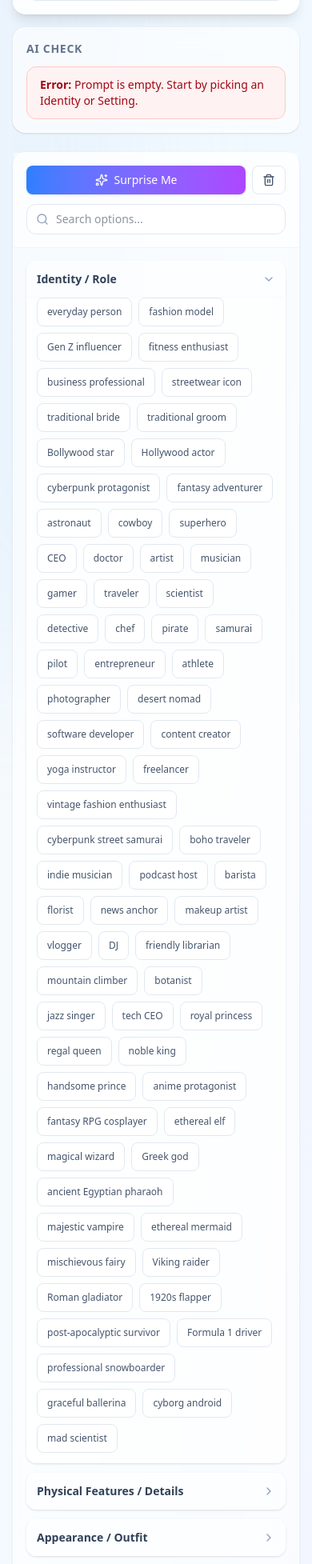
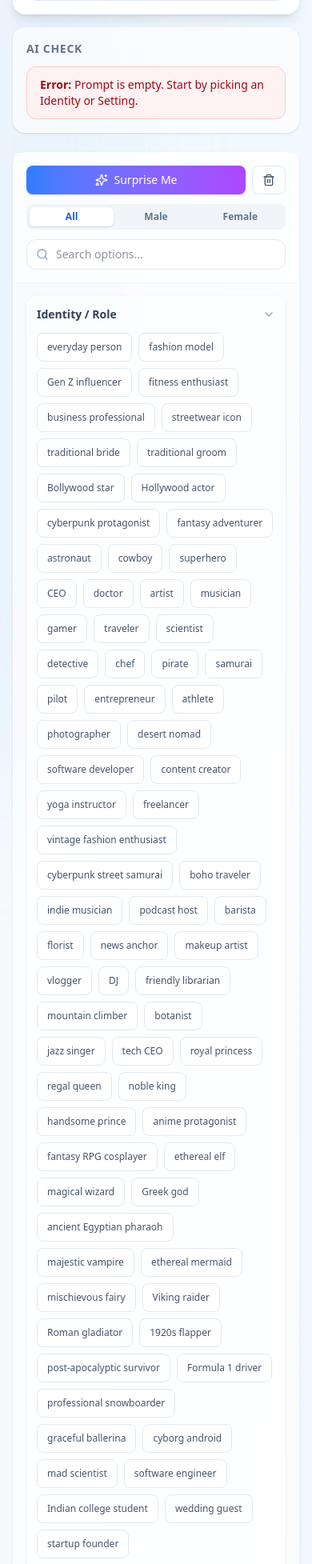
Before and after one commit to alekhya-induri/Meta-AI-Prompt-Composer, a React (Vite) app: page / in a window 390 px wide. Shown: the part 659-2614 px from the top of the page at 80% size. Built offline with nearby package versions, Linux system fonts and the light colour scheme.

Commit message:
feat: Add gender filter and option recommendations
Introduce a gender filter to narrow down character options and implement a recommendation engine that suggests related options based on current selections. This enhances user experience by providing more targeted and relevant choices.

```diff
--- a/src/App.tsx
+++ b/src/App.tsx
@@ -4,7 +4,7 @@ import {
   Trash2, History, Settings2, HelpCircle, Lightbulb, FileText, FileJson, Video, MessageSquare, Image as ImageIcon, Github
 } from 'lucide-react';
 import { PROMPT_OPTIONS, CATEGORY_LABELS, Category, EXAMPLE_PROMPTS, OPTION_DESCRIPTIONS } from './data';
-import { PromptSelections, generatePromptText, validatePrompt, generateSurpriseMeSelections, pickRandom, exportPromptToFile, cn, generateAnimationPrompt, generateSocialCaption } from './utils';
+import { PromptSelections, generatePromptText, validatePrompt, generateSurpriseMeSelections, pickRandom, exportPromptToFile, cn, generateAnimationPrompt, generateSocialCaption, GenderFilter, getFilteredOptions, getRecommendedOptions } from './utils';
 
 // --- Types ---
 interface Preset {
@@ -28,6 +28,9 @@ export default function App() {
   // State: Tab navigation
   const [activeTab, setActiveTab] = useState<TabType>('build');
   const [outputTab, setOutputTab] = useState<'image' | 'video' | 'caption'>('image');
+
+  // State: Filter
+  const [genderFilter, setGenderFilter] = useState<GenderFilter>('all');
 
   // State: Selections
   const [selections, setSelections] = useState<PromptSelections>({});
@@ -78,6 +81,7 @@ export default function App() {
   const animationPromptText = useMemo(() => generateAnimationPrompt(selections), [selections]);
   const socialCaptionText = useMemo(() => generateSocialCaption(selections), [selections]);
   const validationWarnings = useMemo(() => validatePrompt(selections, activePromptText), [selections, activePromptText]);
+  const recommendedOptions = useMemo(() => getRecommendedOptions(selections), [selections]);
 
   // Handlers
   const handleToggleOption = (category: Category, option: string) => {
@@ -248,6 +252,22 @@ export default function App() {
                     </button>
                   </div>
 
+                  {/* Gender Filter Toggle */}
+                  <div className="flex bg-slate-100 p-1 rounded-lg">
+                    {(['all', 'male', 'female'] as const).map(type => (
+                      <button
+                        key={type}
+                        onClick={() => setGenderFilter(type)}
+                        className={cn(
+                          "flex-1 py-1 px-2 text-xs font-semibold rounded-md transition-all capitalize",
+                          genderFilter === type ? "bg-white shadow-sm text-blue-600" : "text-slate-500 hover:text-slate-700"
+                        )}
+                      >
+                        {type}
+                      </button>
+                    ))}
+                  </div>
+
                   {/* Global Search */}
                   <div className="relative">
                     <Search className="absolute left-3 top-1/2 -translate-y-1/2 text-slate-400" size={16} />
@@ -270,7 +290,7 @@ export default function App() {
 
                 <div className="flex-1 overflow-y-auto p-4 space-y-3 custom-scrollbar">
                   {categories.map((cat) => {
-                    const options = PROMPT_OPTIONS[cat];
+                    const options = getFilteredOptions(cat, genderFilter);
                     const filteredOptions = searchQuery
                       ? options.filter(o => o.toLowerCase().includes(searchQuery.toLowerCase()))
                       : options;
@@ -301,6 +321,7 @@ export default function App() {
                           <div className="p-3 pt-0 flex flex-wrap gap-2 border-t border-slate-100/50 bg-white/30">
                             {filteredOptions.map(option => {
                               const isSelected = selections[cat]?.includes(option);
+                              const isRecommended = !isSelected && recommendedOptions.has(option);
                               return (
                                 <button
                                   key={option}
@@ -309,12 +330,17 @@ export default function App() {
                                     "px-3 py-1.5 rounded-lg transition-all duration-200 border flex flex-col justify-center items-start text-left min-h-[36px]",
                                     isSelected
                                       ? "bg-blue-600 text-white border-blue-600 shadow-sm shadow-blue-500/20"
-                                      : "bg-white text-slate-600 border-slate-200 hover:border-blue-300 hover:bg-blue-50"
+                                      : isRecommended
+                                        ? "bg-purple-50/50 text-indigo-700 border-indigo-200 hover:border-indigo-400 hover:bg-indigo-50"
+                                        : "bg-white text-slate-600 border-slate-200 hover:border-blue-300 hover:bg-blue-50"
                                   )}
                                 >
-                                  <span className="text-xs font-medium">{option}</span>
+                                  <div className="flex items-center gap-1.5 w-full">
+                                    {isRecommended && <div className="w-1.5 h-1.5 rounded-full bg-indigo-500 flex-shrink-0" title="Great match for your selected vibe!" />}
+                                    <span className="text-xs font-medium">{option}</span>
+                                  </div>
                                   {OPTION_DESCRIPTIONS[option] && (
-                                    <span className={cn("text-[10px] leading-tight mt-0.5 max-w-[150px] whitespace-normal sm:max-w-xs", isSelected ? "text-blue-100" : "text-slate-400 font-normal")}>
+                                    <span className={cn("text-[10px] leading-tight mt-0.5 max-w-[150px] whitespace-normal sm:max-w-xs", isSelected ? "text-blue-100" : isRecommended ? "text-indigo-400/80" : "text-slate-400 font-normal")}>
                                       {OPTION_DESCRIPTIONS[option]}
                                     </span>
                                   )}
--- a/src/data.ts
+++ b/src/data.ts
@@ -8,7 +8,8 @@ export const PROMPT_OPTIONS = {
     "software developer", "content creator", "yoga instructor", "freelancer", "vintage fashion enthusiast",
     "cyberpunk street samurai", "boho traveler", "indie musician",
     "podcast host", "barista", "florist", "news anchor", "makeup artist", "vlogger", "DJ", "friendly librarian", "mountain climber", "botanist", "jazz singer", "tech CEO", "royal princess", "regal queen", "noble king", "handsome prince", "anime protagonist", "fantasy RPG cosplayer", "ethereal elf", "magical wizard",
-    "Greek god", "ancient Egyptian pharaoh", "majestic vampire", "ethereal mermaid", "mischievous fairy", "Viking raider", "Roman gladiator", "1920s flapper", "post-apocalyptic survivor", "Formula 1 driver", "professional snowboarder", "graceful ballerina", "cyborg android", "mad scientist"
+    "Greek god", "ancient Egyptian pharaoh", "majestic vampire", "ethereal mermaid", "mischievous fairy", "Viking raider", "Roman gladiator", "1920s flapper", "post-apocalyptic survivor", "Formula 1 driver", "professional snowboarder", "graceful ballerina", "cyborg android", "mad scientist",
+    "software engineer", "Indian college student", "wedding guest", "startup founder"
   ],
   details: [
     "natural glowing skin", "sharp facial features", "soft youthful features", "athletic toned physique",
@@ -31,7 +32,8 @@ export const PROMPT_OPTIONS = {
     "baggy Y2K streetwear", "embroidered ethnic tunic", "minimalist monochrome outfit", "sequined party dress",
     "vintage sports jersey", "tailored waistcoat", "denim jacket and white tee", "cozy oversized hoodie",
     "cashmere turtleneck", "flannel shirt", "denim overalls", "winter scarf and beanie", "leather aviator jacket", "silk bomber jacket", "heavy knitted cardigan", "ornate royal crown and robes", "jewel-encrusted tiara", "medieval knight armor", "elaborate anime cosplay outfit", "velvet Victorian gown", "tactical tech-wear vest",
-    "heavy fur-lined Viking cloak", "shining silver plate armor", "Roman gladiator chest plate", "1920s sequined dress", "weathered leather duster", "Formula 1 racing suit", "protective snow gear", "elegant ballet tutu", "post-apocalyptic scavenger gear", "tattered gothic robes"
+    "heavy fur-lined Viking cloak", "shining silver plate armor", "Roman gladiator chest plate", "1920s sequined dress", "weathered leather duster", "Formula 1 racing suit", "protective snow gear", "elegant ballet tutu", "post-apocalyptic scavenger gear", "tattered gothic robes",
+    "vibrant silk saree with gold embroidery", "pastel floral Anarkali suit", "royal Jodhpuri suit", "Nehru jacket over crisp shirt", "colorful Bandhani dupatta", "casual Kurti with jeans", "crisp formal cotton shirt", "vibrant festive lehenga"
   ],
   setting: [
     "sun-drenched minimalist apartment", "cozy dimly lit cafe", "bustling global city street", "neon-lit cyberpunk alley",
@@ -42,7 +44,8 @@ export const PROMPT_OPTIONS = {
     "hidden speakeasy bar", "rooftop garden at dusk", "subway train carriage", "ancient ruins", "desert oasis",
     "art gallery exhibition",
     "recording studio", "botanical garden path", "cozy reading nook", "neon-lit diner booth", "art studio filled with canvas", "sunlit kitchen", "record store aisle", "grand castle throne room", "enchanted fantasy forest", "cherry blossom courtyard", "neon Tokyo crosswalk", "royal ballroom",
-    "ancient Mount Olympus", "dark Gothic castle", "underwater coral reef", "Viking longship in a storm", "Roman Colosseum", "1920s speakeasy", "post-apocalyptic wasteland", "snowy mountain peak", "neon-lit underground racing track", "zero-gravity space station"
+    "ancient Mount Olympus", "dark Gothic castle", "underwater coral reef", "Viking longship in a storm", "Roman Colosseum", "1920s speakeasy", "post-apocalyptic wasteland", "snowy mountain peak", "neon-lit underground racing track", "zero-gravity space station",
+    "rooftop cafe adorned with fairy lights", "Mumbai marine drive at night", "vibrant Indian street market", "decorated wedding mandap", "modern tech startup office", "heritage Rajasthani palace courtyard", "cozy balcony with potted plants at dusk", "bustling night market"
   ],
   timeOfDay: [
     "dawn", "sunrise", "early morning", "morning", "noon", "golden hour", "late afternoon",
@@ -78,7 +81,8 @@ export const PROMPT_OPTIONS = {
     "neon sign glow", "candlelight", "dim moody lighting", "harsh direct sunlight", "soft overcast lighting",
     "color gel lighting (red and blue)",
     "ring light glow", "soft cloudy daylight", "warm firelight", "golden hour backlighting with soft fill", "neon blue and pink side lighting", "sunlight filtering through blinds", "mystical glowing aura", "dramatic stage spotlighting",
-    "strobe lights", "flashing paparazzi cameras", "underwater light rays", "thick glowing fog", "harsh desert sun", "lightning flashes", "bioluminescent glow"
+    "strobe lights", "flashing paparazzi cameras", "underwater light rays", "thick glowing fog", "harsh desert sun", "lightning flashes", "bioluminescent glow",
+    "warm glowing diya light", "colorful string lights bokeh", "monsoon overcast sky"
   ],
   style: [
     "Instagram lifestyle aesthetic", "photorealistic", "ultra realistic", "cinematic", "35mm film",
@@ -173,3 +177,70 @@ export const OPTION_DESCRIPTIONS: Record<string, string> = {
   "Studio Ghibli style animation": "Beautiful, soft, hand-drawn anime aesthetic",
   "hyper-realistic fantasy illustration": "Highly detailed, magical digital art style"
 };
+
+// Gender specific term filters to improve logical combinations
+export const GENDER_FEMALE_ONLY = [
+  "traditional bride", "royal princess", "regal queen", "ethereal mermaid", "mischievous fairy", "1920s flapper", "graceful ballerina",
+  "elegant evening gown", "designer lehenga", "silk sari", "bohemian summer dress", "flowy summer sundress", "sequined party dress",
+  "jewel-encrusted tiara", "velvet Victorian gown", "1920s sequined dress", "elegant ballet tutu",
+  "well proportioned full-figured hourglass silhouette", "well proportioned athletic hourglass silhouette",
+  "petite and delicate frame", "softly rounded classical figure", "ribbed knit top and jeans", "jazz singer",
+  "vibrant silk saree with gold embroidery", "pastel floral Anarkali suit", "colorful Bandhani dupatta", "casual Kurti with jeans", "vibrant festive lehenga"
+];
+
+export const GENDER_MALE_ONLY = [
+  "traditional groom", "cowboy", "noble king", "handsome prince", "Greek god", "ancient Egyptian pharaoh", "Roman gladiator",
+  "classic sherwani", "broad-shouldered build", "chiseled jawline", "strong and compact build", "tailored waistcoat",
+  "royal Jodhpuri suit", "Nehru jacket over crisp shirt"
+];
+
+export const VIBE_SETS: Record<string, string[]> = {
+  "cyberpunk": [
+    "cyberpunk protagonist", "cyberpunk street samurai", "cyborg android",
+    "futuristic cyberpunk gear", "tactical tech-wear vest", "leather jacket and boots",
+    "neon-lit cyberpunk alley", "futuristic metropolis", "neon Tokyo crosswalk", "neon-lit underground racing track",
+    "neon city bokeh", "color gel lighting (red and blue)", "neon blue and pink side lighting",
+    "cybernetic facial implants", "cyberpunk", "synthwave neon", "futuristic", "distant galactic future",
+    "fierce and rebellious", "sunglasses"
+  ],
+  "fantasy": [
+    "fantasy adventurer", "royal princess", "regal queen", "noble king", "handsome prince", "ethereal elf", "magical wizard", "mischievous fairy", "Viking raider", "majestic vampire", "Greek god", "ancient Egyptian pharaoh",
+    "ornate royal crown and robes", "jewel-encrusted tiara", "medieval knight armor", "heavy fur-lined Viking cloak", "luxurious velvet robe",
+    "enchanted fantasy forest", "grand castle throne room", "dark Gothic castle", "ancient Mount Olympus",
+    "hyper-realistic fantasy illustration", "fantasy art", "dark fantasy illustration", "glowing ethereal skin", "elf ears", "glowing supernatural eyes",
+    "high fantasy medieval", "mythology-inspired", "mystical glowing aura", "sword", "shield", "wielding a glowing sword", "casting a magical spell"
+  ],
+  "vintage": [
+    "vintage fashion enthusiast", "1920s flapper", "1920s speakeasy", "1920s sequined dress", "vintage 90s streetwear", "vintage sports jersey", "retro 1950s diner", "1970s disco", "80s retro",
+    "hidden speakeasy bar", "record store aisle", "35mm film photography", "disposable camera aesthetic", "polaroid", "vintage 1920s sepia", "vintage photo",
+    "nostalgic and warm", "vinyl record", "vintage film camera", "1920s classic", "90s nostalgic", "retro 70s vintage"
+  ],
+  "traditional": [
+    "traditional bride", "traditional groom", "desert nomad", "samurai", "wedding guest",
+    "traditional printed kurta", "designer lehenga", "classic sherwani", "silk sari", "embroidered ethnic tunic",
+    "vibrant silk saree with gold embroidery", "pastel floral Anarkali suit", "royal Jodhpuri suit", "vibrant festive lehenga", "colorful Bandhani dupatta",
+    "traditional ancestral courtyard", "ancient ornate temple", "desert oasis", "decorated wedding mandap", "heritage Rajasthani palace courtyard",
+    "traditional ethnic jewelry", "intricate henna tattoos", "feudal Japan", "ancient history", "traditional oil lamp",
+    "warm glowing diya light"
+  ],
+  "modern_casual": [
+    "everyday person", "Gen Z influencer", "content creator", "vlogger", "podcast host", "Indian college student",
+    "casual minimalist clothes", "oversized linen shirt", "ribbed knit top and jeans", "baggy Y2K streetwear", "cozy oversized hoodie", "denim jacket and white tee", "casual Kurti with jeans",
+    "sun-drenched minimalist apartment", "cozy dimly lit cafe", "bustling global city street", "rooftop overlooking the city", "rooftop cafe adorned with fairy lights", "Mumbai marine drive at night", "vibrant Indian street market", "bustling night market", "cozy balcony with potted plants at dusk",
+    "ring light glow", "soft window side-lighting", "Instagram lifestyle aesthetic", "Lofi aesthetic", "colorful string lights bokeh",
+    "calm and relaxed", "smartphone selfie style", "vlogger camera perspective", "smartphone", "iced latte"
+  ],
+  "professional": [
+    "business professional", "CEO", "tech CEO", "entrepreneur", "doctor", "news anchor", "software developer", "software engineer", "startup founder",
+    "smart casual blazer", "tailored business suit", "tailored waistcoat", "crisp formal cotton shirt", "Nehru jacket over crisp shirt",
+    "modern office workspace", "high-rise apartment balcony", "luxury hotel lobby", "modern tech startup office",
+    "confident and powerful", "serious and focused", "sleek straight hair", "arms crossed", "laptop", "glasses with wire frames"
+  ],
+  "fitness": [
+    "fitness enthusiast", "athlete", "yoga instructor", "mountain climber", "professional snowboarder",
+    "sweat-glistening skin",
+    "activewear", "vintage sports jersey", "protective snow gear",
+    "scenic mountain viewpoint", "snowy mountain peak",
+    "mid-action movement", "wiping sweat from forehead", "sports photography", "bracing against a blizzard"
+  ]
+};
--- a/src/utils.ts
+++ b/src/utils.ts
@@ -1,6 +1,43 @@
-import { Category, PROMPT_OPTIONS } from './data';
+import { Category, PROMPT_OPTIONS, GENDER_FEMALE_ONLY, GENDER_MALE_ONLY, VIBE_SETS } from './data';
 
 export type PromptSelections = Partial<Record<Category, string[]>>;
+
+export type GenderFilter = 'all' | 'male' | 'female';
+
+export function getFilteredOptions(category: Category, genderFilter: GenderFilter): string[] {
+  const options = PROMPT_OPTIONS[category] || [];
+  return options.filter(option => {
+    if (genderFilter === 'male' && GENDER_FEMALE_ONLY.includes(option)) return false;
+    if (genderFilter === 'female' && GENDER_MALE_ONLY.includes(option)) return false;
+    return true;
+  });
+}
+
+export function getRecommendedOptions(selections: PromptSelections): Set<string> {
+  const activeOptions = Object.values(selections).flat().filter(Boolean) as string[];
+  if (activeOptions.length === 0) return new Set();
+
+  const activeVibes = new Set<string>();
+
+  // Find which vibes the current selections trigger
+  for (const option of activeOptions) {
+    for (const [vibeName, items] of Object.entries(VIBE_SETS)) {
+      if (items.includes(option)) {
+        activeVibes.add(vibeName);
+      }
+    }
+  }
+
+  // Collect all recommended items
+  const recommendations = new Set<string>();
+  for (const vibe of activeVibes) {
+    for (const item of VIBE_SETS[vibe]) {
+      recommendations.add(item);
+    }
+  }
+
+  return recommendations;
+}
 
 export function cn(...classes: (string | undefined | null | false)[]) {
   return classes.filter(Boolean).join(' ');
@@ -259,27 +296,43 @@ export function validatePrompt(selections: PromptSelections, promptText: string)
 
 // Random picker helper
 export function pickRandom<T>(array: T[], count: number = 1): T[] {
+  if (!array || array.length === 0) return [];
   const shuffled = [...array].sort(() => 0.5 - Math.random());
   return shuffled.slice(0, count);
 }
 
-export function generateSurpriseMeSelections(): PromptSelections {
+export function generateSurpriseMeSelections(genderFilter: GenderFilter = 'all'): PromptSelections {
   const selections: PromptSelections = {};
 
-  // Always pick an identity
-  selections.identity = pickRandom(PROMPT_OPTIONS.identity);
+  // Pick a random Vibe Theme
+  const vibeNames = Object.keys(VIBE_SETS);
+  const chosenVibe = pickRandom(vibeNames)[0];
+  const vibeTerms = VIBE_SETS[chosenVibe];
+
+  // Helper to filter by Gender AND Vibe
+  const getVibeOptions = (category: Category) => {
+    const genderFiltered = getFilteredOptions(category, genderFilter);
+    const vibeFiltered = genderFiltered.filter(opt => vibeTerms.includes(opt));
+
+    // If this specific vibe doesn't have terms for this category (e.g. no specific "cyberpunk" camera angle),
+    // we just fallback safely to the purely gender-filtered generic list
+    return vibeFiltered.length > 0 ? vibeFiltered : genderFiltered;
+  };
+
+  // Always pick an identity strongly tied to the vibe
+  selections.identity = pickRandom(getVibeOptions('identity'));
 
   // 70% chance to pick setting
-  if (Math.random() > 0.3) selections.setting = pickRandom(PROMPT_OPTIONS.setting);
+  if (Math.random() > 0.3) selections.setting = pickRandom(getVibeOptions('setting'));
 
   // 50% chance for others to keep it organic
-  if (Math.random() > 0.5) selections.outfit = pickRandom(PROMPT_OPTIONS.outfit);
-  if (Math.random() > 0.5) selections.lighting = pickRandom(PROMPT_OPTIONS.lighting);
-  if (Math.random() > 0.5) selections.style = pickRandom(PROMPT_OPTIONS.style);
+  if (Math.random() > 0.5) selections.outfit = pickRandom(getVibeOptions('outfit'));
+  if (Math.random() > 0.5) selections.lighting = pickRandom(getVibeOptions('lighting'));
+  if (Math.random() > 0.5) selections.style = pickRandom(getVibeOptions('style'));
 
   // Add 1-2 random modifiers from remaining to sprinkle spice
-  if (Math.random() > 0.7) selections.mood = pickRandom(PROMPT_OPTIONS.mood);
-  if (Math.random() > 0.8) selections.cameraAngle = pickRandom(PROMPT_OPTIONS.cameraAngle);
+  if (Math.random() > 0.7) selections.mood = pickRandom(getVibeOptions('mood'));
+  if (Math.random() > 0.8) selections.cameraAngle = pickRandom(getVibeOptions('cameraAngle'));
 
   return selections;
 }
```
